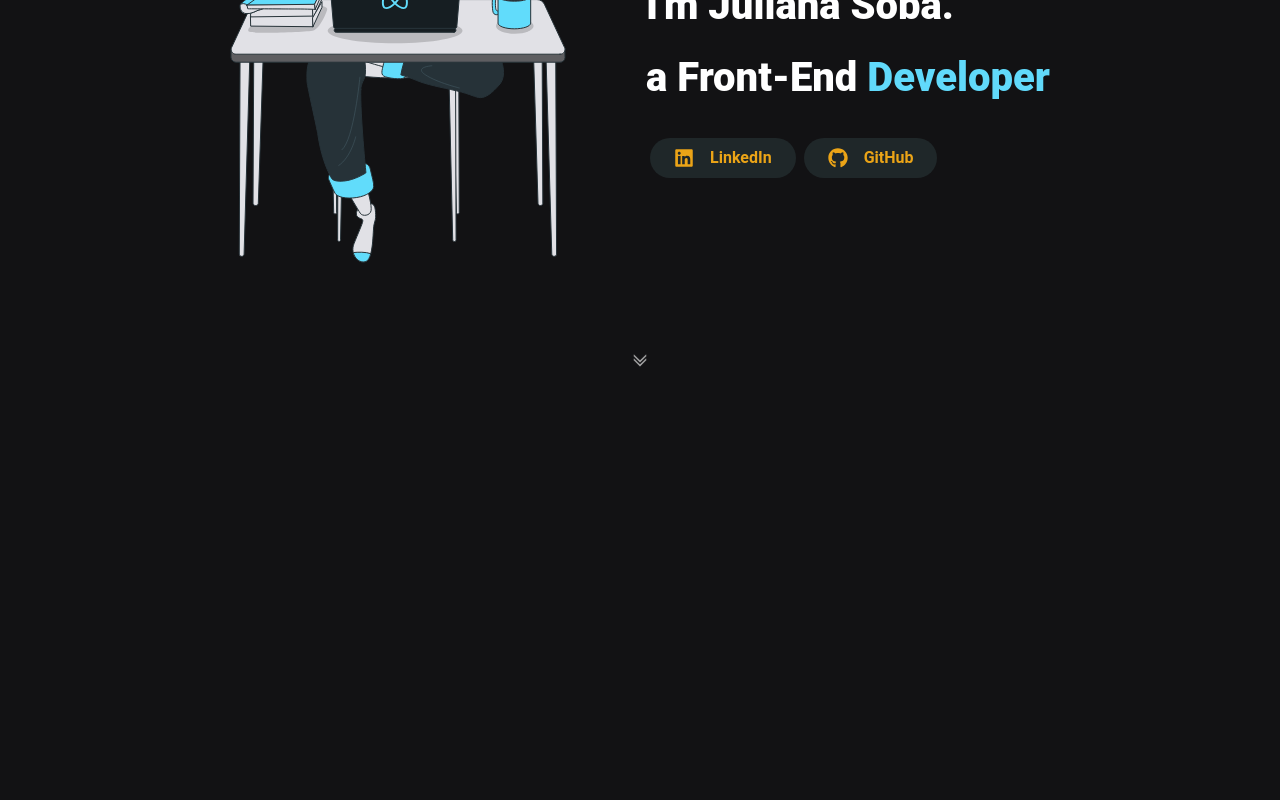
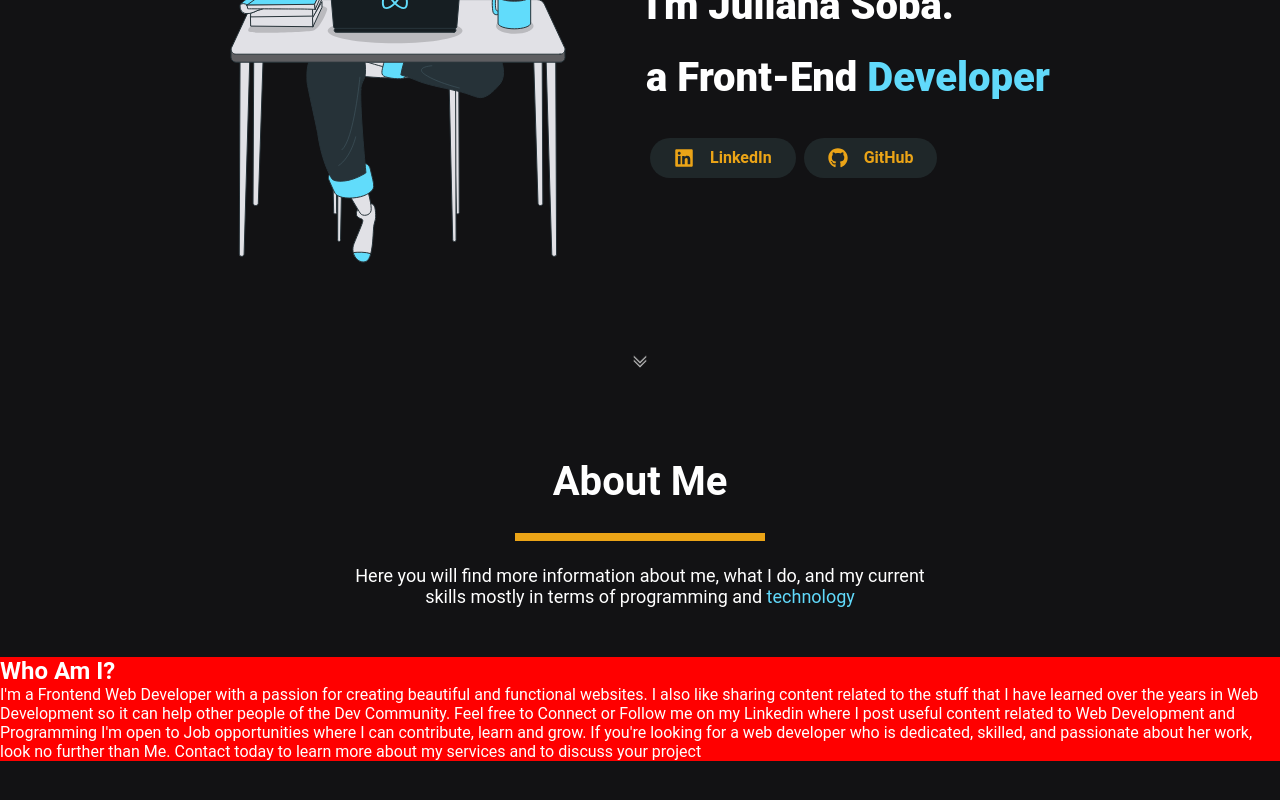
Before and after one commit to JulianaSobaJava/Portfolio, a Next.js app: page / in a window 1280 px wide. Shown: the part 422-1222 px from the top of the page. Before the commit the page ends 800 px from the top, so only its background shows below. Built offline with nearby package versions, Linux system fonts and the light colour scheme; a web font is replaced by a local one.

Commit message:
working on a new branch

```diff
--- a/src/components/about/index.tsx
+++ b/src/components/about/index.tsx
@@ -1,12 +1,16 @@
+import styles from "./styles.module.scss";
+
 const About = (): JSX.Element => {
   return (
-    <div>
+    <div className={styles.about} id="about">
+      <div className={styles.info}>
       <h1>About Me</h1>
       <p>
         Here you will find more information about me, what I do, and my current
-        skills mostly in terms of programming and technology
+        skills mostly in terms of programming and <span>technology</span>
       </p>
-      <div className="content">
+      </div>
+      <div className={styles.content}>
         <div className="left">
           <h2>Who Am I?</h2>
           <p>
--- /dev/null
+++ b/src/components/about/styles.module.scss
@@ -0,0 +1,50 @@
+.about{
+  height: 100vh;
+  display: flex;
+  flex-direction: column;
+  align-items: center;
+  max-width: 1400px;
+  margin: 0 auto;
+  padding: 6rem 0;
+  gap: 50px;
+
+  .info{
+    display: flex;
+    flex-direction: column;
+    align-items: center;
+    gap: 60px;
+
+    h1{
+      font-size: 2.5rem;
+      &::after {
+        content: "";
+        height: 8px;
+        width: 250px;
+        position: absolute;
+        left: 0;
+        right: 0;
+        margin: 0 auto;
+        bottom: -10.2rem;
+        background-color: var(--yellow-500);
+      }
+    }
+
+    p{
+      text-align: center;
+      font-size: 18px;
+      width: 600px;
+
+      span{
+        color: var(--cyan-500);
+      }
+    }
+  }
+
+  .content{
+    background-color: red;
+
+    .lfet{
+      flex: 1;
+    }
+  }
+}
--- a/src/components/header/index.tsx
+++ b/src/components/header/index.tsx
@@ -14,12 +14,12 @@ const Header: NextComponentType = () => {
           <span className={styles.span}></span>Juliana Soba
         </h1>
         <ul>
-          <li className={styles.active}>Home</li>
-          <li>About</li>
-          <li>Experience</li>
-          <li>Projects</li>
-          <li>Funny</li>
-          <li>Blog</li>
+          <a className={styles.active}>Home</a>
+          <a href="#about">About</a>
+          <a>Experience</a>
+          <a>Projects</a>
+          <a>Funny</a>
+          <a>Blog</a>
         </ul>
         <div className={styles.iconsgroup}>
         <div
--- a/src/components/header/styles.module.scss
+++ b/src/components/header/styles.module.scss
@@ -38,17 +38,18 @@
     margin-left: 5rem;
     height: 5rem;
 
-    li {
+    a {
       display: inline-block;
       position: relative;
       padding: 0 0.5rem;
       height: 3rem;
       line-height: 5rem;
       color: var(--gray-300);
+      cursor: pointer;
 
       transition: color 0.2s;
 
-      & + li {
+      & + a {
         margin-left: 2rem;
       }
 
--- /dev/null
+++ b/src/components/hero/index.tsx
@@ -0,0 +1,27 @@
+import Button from '../button';
+import {FaGithub, FaLinkedin} from "react-icons/fa";
+import styles from '../../styles/home.module.scss';
+export default function Hero() {
+
+
+  return (
+    <section className={styles.contentContainer}>
+    <img src="/avatar.svg" alt="Girl Coding" className={styles.myAvatar}/>
+        <section className={styles.hero}>
+            <h1>
+              <span className={styles.span}>Hello!</span>
+              <br/>
+                I&apos;m Juliana Soba.<br />
+               a Front-End<span> Developer</span>
+            </h1>
+            <p>
+
+            </p>
+            <div className={styles.buttons}>
+            <Button text='LinkedIn' icon={FaLinkedin}  link="https://www.linkedin.com/in/julianasoba/"/>
+            <Button text='GitHub' icon={FaGithub} link="https://github.com/JulianaSobaJava"/>
+            </div>
+        </section>
+    </section>
+  )
+}
--- a/src/pages/index.tsx
+++ b/src/pages/index.tsx
@@ -1,10 +1,11 @@
 /* eslint-disable @next/next/no-img-element */
 import type { NextPage } from 'next'
 import Head from 'next/head'
-import Button from '../components/button';
 import { BsChevronDoubleDown } from 'react-icons/bs'
-import {FaGithub, FaLinkedin} from "react-icons/fa";
 import styles from '../styles/home.module.scss';
+import Hero from '../components/hero';
+import About from '../components/about';
+
 
 const Home: NextPage = () => {
   return (
@@ -13,24 +14,8 @@ const Home: NextPage = () => {
         <title>Home | Portfólio</title>
       </Head>
       <main>
-          <section className={styles.contentContainer}>
-          <img src="/avatar.svg" alt="Girl Coding" className={styles.myAvatar}/>
-              <section className={styles.hero}>
-                  <h1>
-                    <span className={styles.span}>Hello!</span>
-                    <br/>
-                      I&apos;m Juliana Soba.<br />
-                     a Front-End<span> Developer</span>
-                  </h1>
-                  <p>
-
-                  </p>
-                  <div className={styles.buttons}>
-                  <Button text='LinkedIn' icon={FaLinkedin}  link="https://www.linkedin.com/in/julianasoba/"/>
-                  <Button text='GitHub' icon={FaGithub} link="https://github.com/JulianaSobaJava"/>
-                  </div>
-              </section>
-          </section>
+        <Hero/>
+        <About/>
           <div className={styles.arrowScrollDown}><BsChevronDoubleDown/></div>
           </main>
     </div>
--- a/src/styles/globals.scss
+++ b/src/styles/globals.scss
@@ -38,6 +38,7 @@ $breakpoints:(
    body,html{
   background:var(--gray-900);
    color: var(--white);
+   scroll-behavior: smooth;
 }
 body, input, textarea, select, button{
     font:  400 1rem "Roboto", sans-serif;
```
Also changed, not shown: src/components/about/about.module.scss (deleted).
